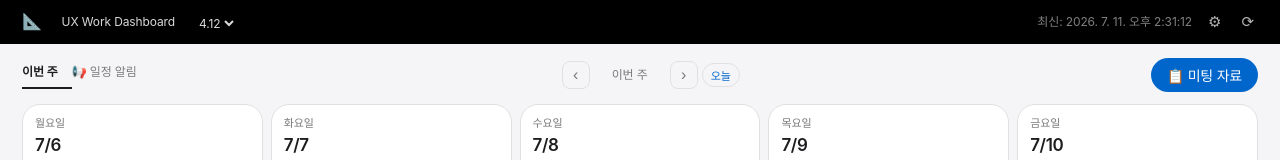
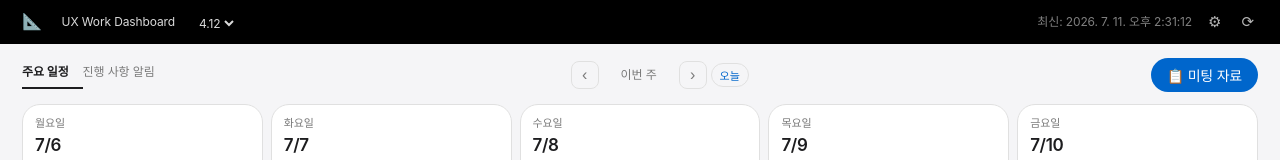
Before and after one commit to min-kyungeun/ux-work-dashboard, a website: page index.html in a window 1280 px wide. Shown: the top 160 px of the page. Drawn offline with Linux system fonts and the light colour scheme.

Commit message:
update: tab names

```diff
--- a/index.html
+++ b/index.html
@@ -28,8 +28,8 @@
 <section class="week-section">
   <div class="week-strip-header">
     <div class="week-tabs">
-      <button id="tabWeek" class="week-tab active" onclick="switchWeekTab('week')">이번 주</button>
-      <button id="tabAlerts" class="week-tab" onclick="switchWeekTab('alerts')">📢 일정 알림</button>
+      <button id="tabWeek" class="week-tab active" onclick="switchWeekTab('week')">주요 일정</button>
+      <button id="tabAlerts" class="week-tab" onclick="switchWeekTab('alerts')">진행 사항 알림</button>
     </div>
     <div class="week-nav">
       <button class="week-nav-btn" onclick="shiftWeek(-1)">‹</button>
```
